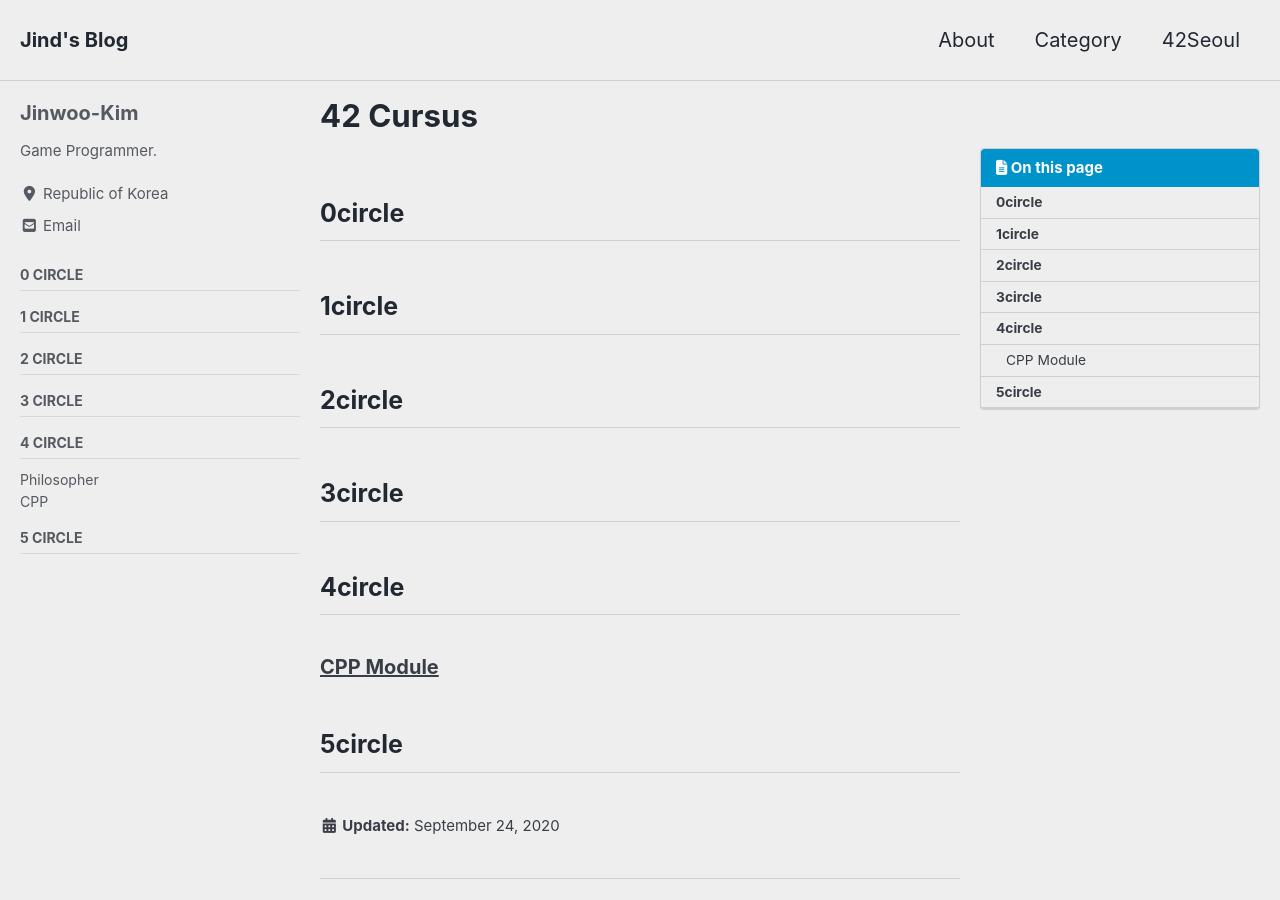
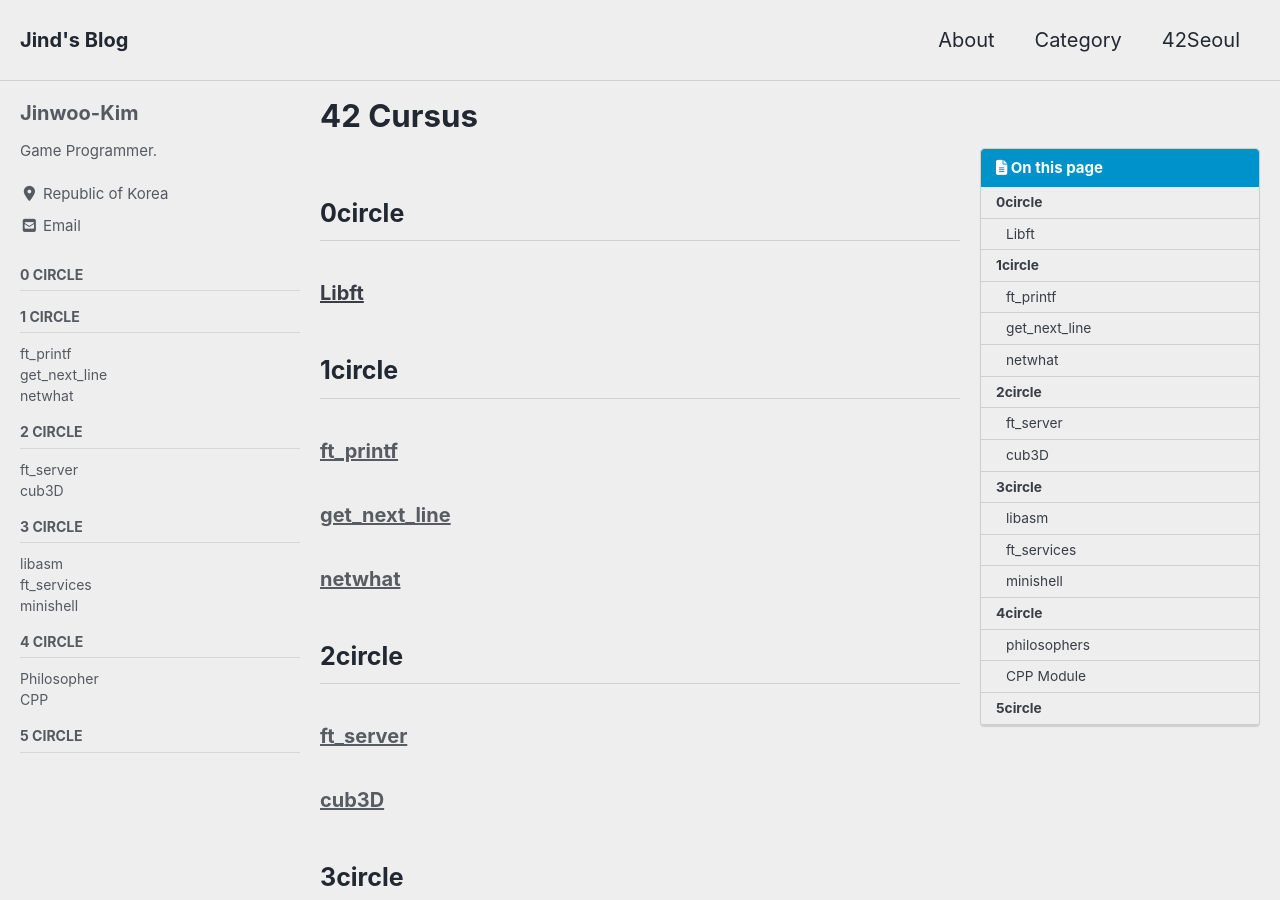
Before and after one commit to JIIIIIND/ComJind.github.io, a Jekyll site: the page built from _42Seoul/42Cursus.md, in a window 1280 px wide and 900 px high. Built offline with Jekyll 4.4.1, drawn with Linux system fonts in a browser that asks for light colours; cached includes are drawn as plain includes; nearby versions of some CDN libraries; some of the changed text lies outside the part shown.

Commit message:
add holygraph list

```diff
--- a/_42Seoul/42Cursus.md
+++ b/_42Seoul/42Cursus.md
@@ -9,13 +9,33 @@ toc: true
 
 ## 0circle
 
+### [Libft]({{ "/42Seoul/0Circle/Libft" }})
+
 ## 1circle
+
+### [ft_printf]({{ "" }})
+
+### [get_next_line]({{ "" }})
+
+### [netwhat]({{ "" }})
 
 ## 2circle
 
+### [ft_server]({{ "" }})
+
+### [cub3D]({{ "" }})
+
 ## 3circle
 
+### [libasm]({{ "" }})
+
+### [ft_services]({{ "" }})
+
+### [minishell]({{ "" }})
+
 ## 4circle
+
+### [philosophers]({{ "" }})
 
 ### [CPP Module]({{ "/42Seoul/4Circle/CPP_Module_Guide" }})
 
--- a/_data/navigation.yml
+++ b/_data/navigation.yml
@@ -15,9 +15,31 @@ main:
 
 42Cursus:
   - title: "0 circle"
+    childeren:
+      - title: "Libft"
+        # url: /42Seoul/0Circle/Libft
   - title: "1 circle"
+    children:
+      - title: "ft_printf"
+        # url: /42Seoul/1Circle/ft_printf
+      - title: "get_next_line"
+        # url: /42Seoul/1Circle/get_next_line
+      - title: "netwhat"
+        # url: /42Seoul/1Circle/netwhat
   - title: "2 circle"
+    children:
+      - title: "ft_server"
+        # url: /42Seoul/2Circle/ft_server
+      - title: "cub3D"
+        # url: /42Seoul/2Circle/cub3D
   - title: "3 circle"
+    children:
+      - title: "libasm"
+        # url: /42Seoul/3Circle/libasm
+      - title: "ft_services"
+        # url: /42Seoul/3Circle/ft_services
+      - title: "minishell"
+        # url: /42Seoul/3Circle/minishell
   - title: "4 circle"
     children:
       - title: "Philosopher"
```
